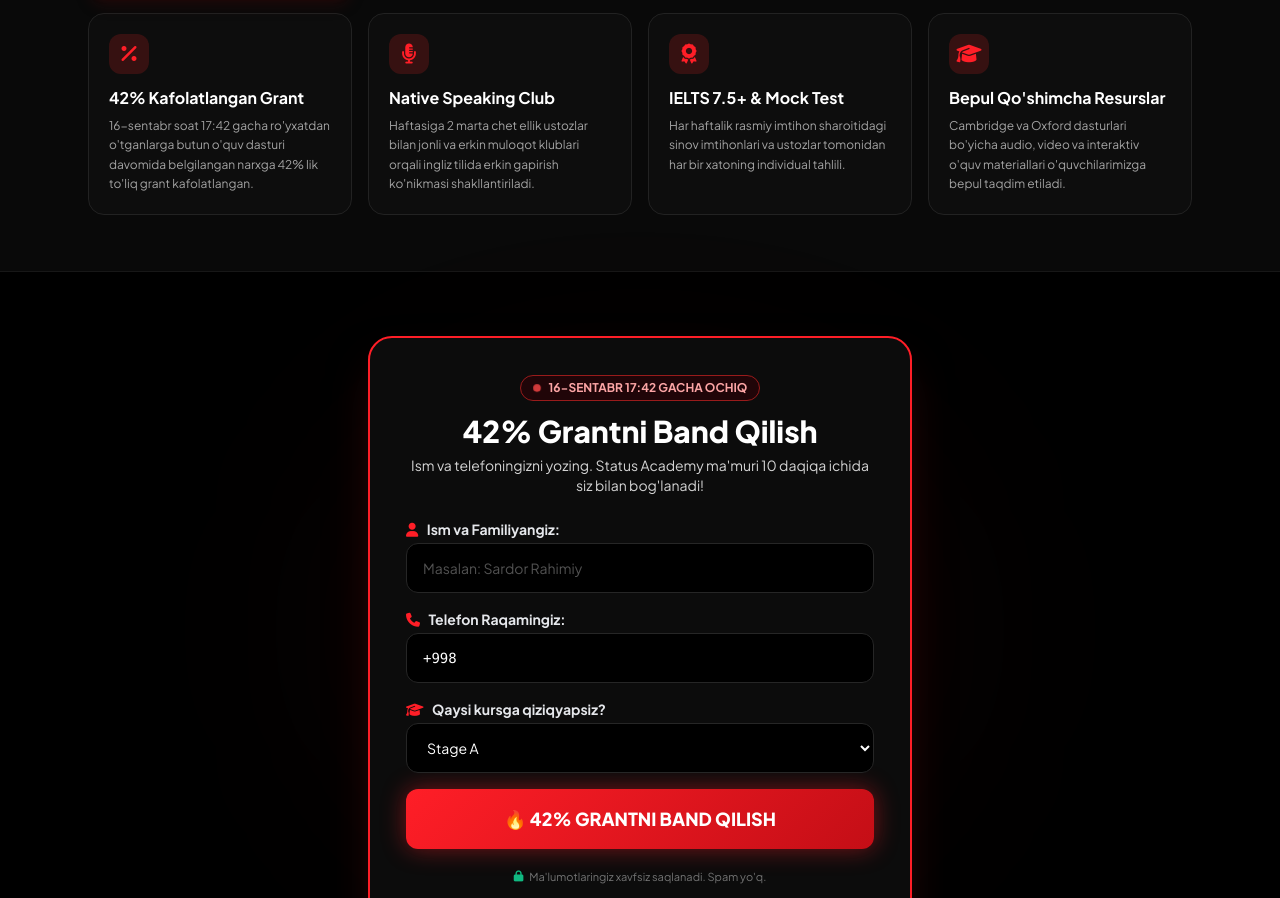
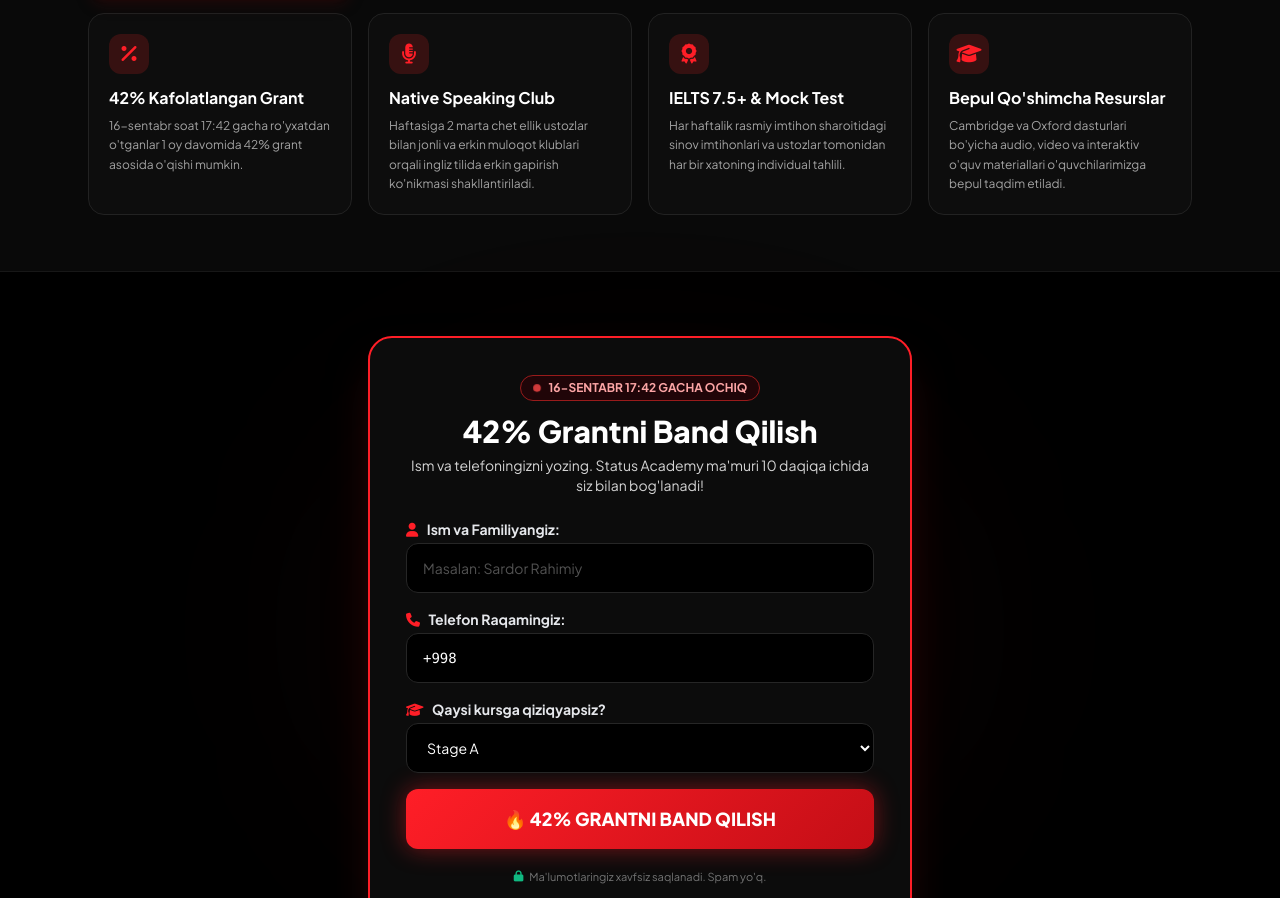
Before and after one commit to ibrohimnewlife2020-del/status-academy, a website: page docs/index.html in a window 1280 px wide. Shown: the part 1434-2332 px from the top of the page. Drawn offline with nearby package versions, Linux system fonts and the light colour scheme; no server answers.

Commit message:
Update grant duration text to 1 oy davomida 42% grant

```diff
--- a/docs/index.html
+++ b/docs/index.html
@@ -307,7 +307,7 @@
             </div>
             <h3 class="font-bold text-white text-base mb-1.5">42% Kafolatlangan Grant</h3>
             <p class="text-neutral-400 text-xs leading-relaxed">
-              16-sentabr soat 17:42 gacha ro'yxatdan o'tganlarga butun o'quv dasturi davomida belgilangan narxga 42% lik to'liq grant kafolatlangan.
+              16-sentabr soat 17:42 gacha ro'yxatdan o'tganlar 1 oy davomida 42% grant asosida o'qishi mumkin.
             </p>
           </div>
         </div>
```
Also changed, not shown: index.html (+1 -1 lines), public/index.html (+1 -1 lines).
